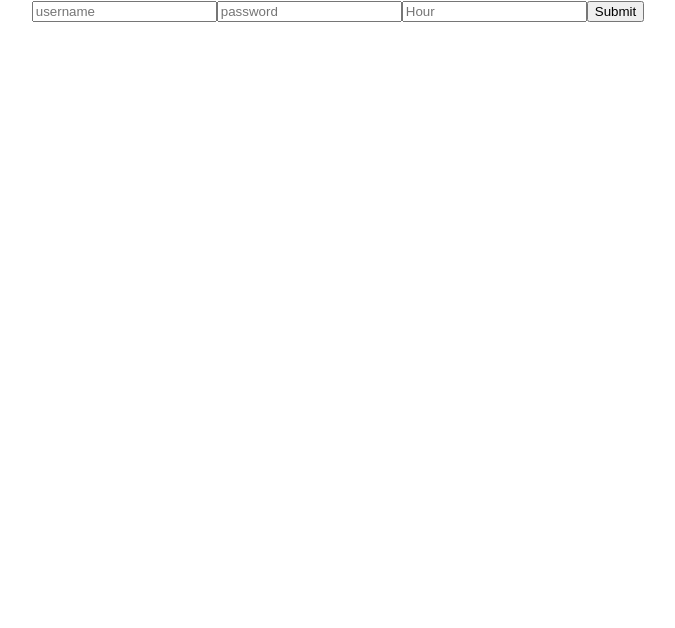
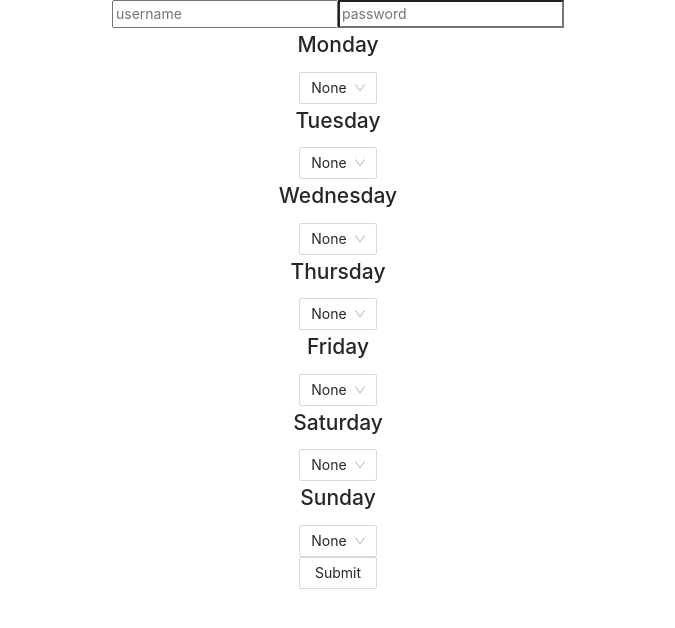
Before and after one commit to Jawny/goodlife-autobook-client, a React (Create React App) app: page / in a window 1280 px wide. Shown: the top 628 px of the page, without its empty margins (302-977 px from the left). Built offline with nearby package versions, Linux system fonts and the light colour scheme.

Commit message:
added rough monday-friday functionality

```diff
--- a/src/App.js
+++ b/src/App.js
@@ -1,5 +1,7 @@
 import { Button } from "antd";
 import React, { useState } from "react";
+import { Select } from "antd";
+import "antd/dist/antd.css";
 import "./App.css";
 
 const axios = require("axios");
@@ -7,10 +9,43 @@ const axios = require("axios");
 function App() {
   const [username, setUsername] = useState("");
   const [password, setPassword] = useState("");
-  // const [year, setYear] = useState("");
-  // const [month, setMonth] = useState("");
-  const [day, setDay] = useState("");
-  const [hour, setHour] = useState("");
+  const [monday, setMonday] = useState(0);
+  const [tuesday, setTuesday] = useState(0);
+  const [wednesday, setWednesday] = useState(0);
+  const [thursday, setThursday] = useState(0);
+  const [friday, setFriday] = useState(0);
+  const [saturday, setSaturday] = useState(0);
+  const [sunday, setSunday] = useState(0);
+
+  const { Option } = Select;
+  const weekday = [
+    { value: null, text: "None" },
+    { value: 6, text: "6:00AM - 7:00AM" },
+    { value: 7.5, text: "7:30AM - 8:00AM" },
+    { value: 9, text: "9:00AM - 10:00AM" },
+    { value: 10.5, text: "10:30AM - 11:30AM" },
+    { value: 12, text: "12:00PM - 1:00PM" },
+    { value: 13.5, text: "1:30PM - 2:30PM" },
+    { value: 15, text: "3:00PM - 4:00PM" },
+    { value: 16.5, text: "4:30PM - 5:30PM" },
+    { value: 18, text: "6:00PM - 7:00PM" },
+    { value: 19.5, text: "7:30PM - 8:30PM" },
+    { value: 21, text: "9:00PM - 10:00PM" },
+    { value: 22.5, text: "10:30PM - 11:30PM" },
+  ];
+
+  const weekend = [
+    { value: null, text: "None" },
+    { value: 6, text: "7:00AM - 8:00AM" },
+    { value: 7.5, text: "8:30AM - 9:00AM" },
+    { value: 9, text: "10:00AM - 11:00AM" },
+    { value: 10.5, text: "11:30AM - 12:30PM" },
+    { value: 12, text: "1:00PM - 2:00PM" },
+    { value: 13.5, text: "2:30PM - 3:30PM" },
+    { value: 15, text: "4:00PM - 5:00PM" },
+    { value: 16.5, text: "5:30PM - 6:30PM" },
+    { value: 18, text: "7:00PM - 8:00PM" },
+  ];
 
   function handleUsername(e) {
     setUsername(e.target.value);
@@ -20,28 +55,50 @@ function App() {
     setPassword(e.target.value);
   }
 
-  // function handleYear(e) {
-  //   setYear(e.target.value);
-  // }
+  function handleMonday(e) {
+    setMonday(e);
+    console.log(e);
+  }
 
-  // function handleMonth(e) {
-  //   setMonth(e.target.value);
-  // }
+  function handleTuesday(e) {
+    setTuesday(e);
+    console.log(e);
+  }
 
-  // function handleDay(e) {
-  //   setDay(e.target.value);
-  // }
+  function handleWednesday(e) {
+    setWednesday(e);
+    console.log(e);
+  }
 
-  function handleHour(e) {
-    setHour(e.target.value);
+  function handleThursday(e) {
+    setThursday(e);
+    console.log(e);
+  }
+
+  function handleFriday(e) {
+    setFriday(e);
+    console.log(e);
+  }
+
+  function handleSaturday(e) {
+    setSaturday(e);
+    console.log(e);
+  }
+
+  function handleSunday(e) {
+    setSunday(e);
+    console.log(e);
   }
   let data = JSON.stringify({
     username,
     password,
-    // year,
-    // month,
-    // day,
-    hour,
+    monday,
+    tuesday,
+    wednesday,
+    thursday,
+    friday,
+    saturday,
+    sunday,
   });
 
   function onSubmit() {
@@ -54,10 +111,63 @@ function App() {
     <div className="App">
       <input type="email" placeholder="username" onChange={handleUsername} />
       <input type="password" placeholder="password" onChange={handlePassword} />
-      {/* <input type="text" placeholder="Year" onChange={handleYear} />
-      <input type="text" placeholder="Month" onChange={handleMonth} />
-      <input type="text" placeholder="Day" onChange={handleDay} /> */}
-      <input type="text" placeholder="Hour" onChange={handleHour} />
+      <div>
+        <h2>Monday</h2>
+        <Select defaultValue="None" onChange={handleMonday}>
+          {weekday.map((data) => {
+            return <Option value={data.value}>{data.text}</Option>;
+          })}
+        </Select>
+      </div>
+      <div>
+        <h2>Tuesday</h2>
+        <Select defaultValue="None" onChange={handleTuesday}>
+          {weekday.map((data) => {
+            return <Option value={data.value}>{data.text}</Option>;
+          })}
+        </Select>
+      </div>
+      <div>
+        <h2>Wednesday</h2>
+        <Select defaultValue="None" onChange={handleWednesday}>
+          {weekday.map((data) => {
+            return <Option value={data.value}>{data.text}</Option>;
+          })}
+        </Select>
+      </div>
+      <div>
+        <h2>Thursday</h2>
+        <Select defaultValue="None" onChange={handleThursday}>
+          {weekday.map((data) => {
+            return <Option value={data.value}>{data.text}</Option>;
+          })}
+        </Select>
+      </div>
+      <div>
+        <h2>Friday</h2>
+        <Select defaultValue="None" onChange={handleFriday}>
+          {weekday.map((data) => {
+            return <Option value={data.value}>{data.text}</Option>;
+          })}
+        </Select>
+      </div>
+      <div>
+        <h2>Saturday</h2>
+        <Select defaultValue="None" onChange={handleSaturday}>
+          {weekend.map((data) => {
+            return <Option value={data.value}>{data.text}</Option>;
+          })}
+        </Select>
+      </div>
+      <div>
+        <h2>Sunday</h2>
+        <Select defaultValue="None" onChange={handleSunday}>
+          {weekend.map((data) => {
+            return <Option value={data.value}>{data.text}</Option>;
+          })}
+        </Select>
+      </div>
+
       <Button onClick={onSubmit}>Submit</Button>
     </div>
   );
```
Also changed, not shown: src/Components/Dropdown.js (+18 -23 lines).
